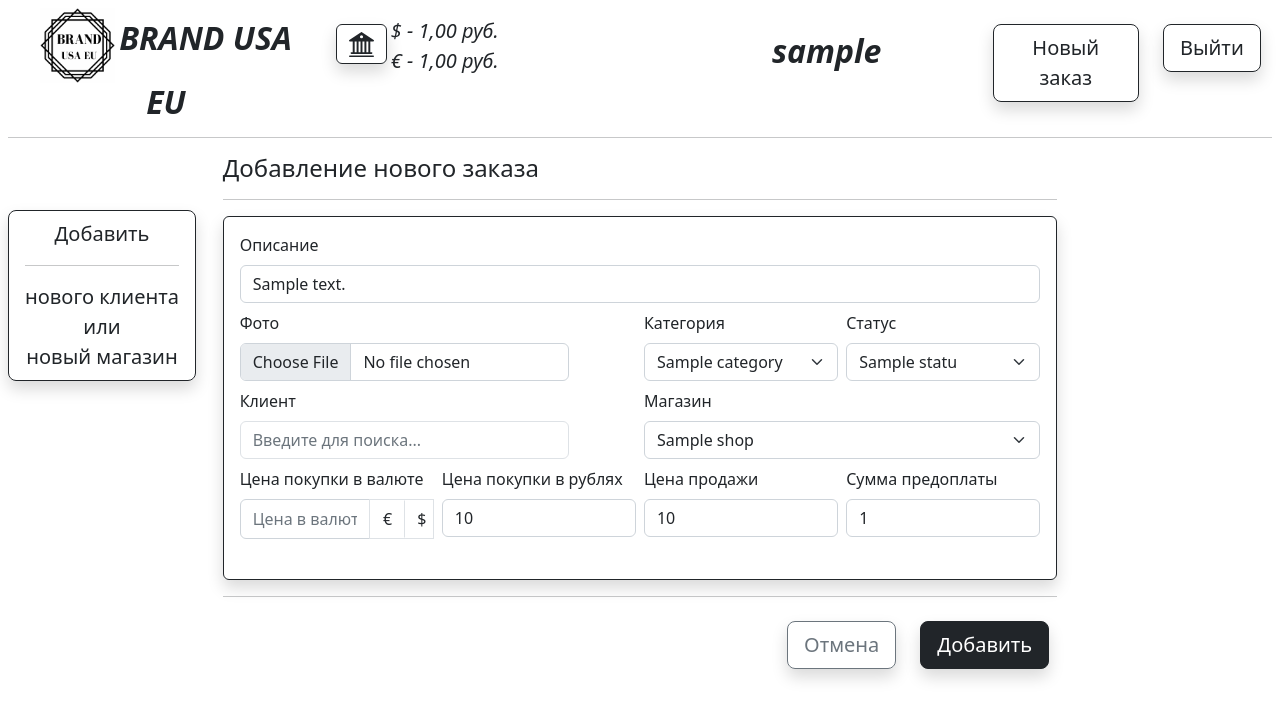
After one commit to DanilZubarev/GBayer, a Django app: page /copy_product/1 in a window 1280 px wide. The commit adds this page. Shown: the top 719 px of the page. Run offline with Django 4.2, Linux system fonts and the light colour scheme; a user stored in the database is signed in; tables that the repository leaves empty hold one stand-in row (values such as "Sample post").

Commit message:
Создание копированием

```diff
--- a/GBayer/base/form.py
+++ b/GBayer/base/form.py
@@ -22,7 +22,7 @@ class NewProductForms(forms.ModelForm):
                 attrs={'class': 'form-control', 'placeholder': 'Введите для поиска...', 'list': 'listClient'}),
             'shop': forms.Select(attrs={'class': 'form-select'}),
             'purchase_price': forms.TextInput(
-                attrs={'class': 'form-control', 'placeholder': 'Цена покупки в рублях'}),
+                attrs={'class': 'form-control', 'placeholder': 'Цена покупки в рублях', 'id': 'purchase_price'}),
             'selling_price': forms.TextInput(
                 attrs={'class': 'form-control', 'placeholder': 'Цена продажи'}),
             'prepayment': forms.TextInput(
--- /dev/null
+++ b/GBayer/base/templates/base/copy_product.html
@@ -0,0 +1,130 @@
+{% extends 'base/base.html' %}
+{% block content %}
+
+<div class="conteiner" xmlns="http://www.w3.org/1999/html">
+    <div class="row">
+        <div class="col-2 mt-5">
+            <button type="button" class="shadow btn btn-outline-dark btn-lg mt-2" data-bs-toggle="offcanvas" data-bs-target="#offcanvasExample" aria-controls="offcanvasExample">
+                Добавить<hr>нового клиента<br>или<br> новый магазин
+            </button></a>
+            <div class="offcanvas offcanvas-start" tabindex="-1" id="offcanvasExample" aria-labelledby="offcanvasExampleLabel">
+              <div class="offcanvas-header">
+                <h5 class="offcanvas-title" id="offcanvasExampleLabel"></h5>
+                <button type="button" class="btn-close text-reset" data-bs-dismiss="offcanvas" aria-label="Закрыть"></button>
+              </div>
+              <div class="offcanvas-body">
+                  <div class="conteiner">
+                    <div class="row">
+                        <div class="col-12">
+                            <form action="{% url 'copy_product' product_id=items.pk %}" method="post" enctype="multipart/form-data">
+                                <span class=""><h5>Добавить нового клиента</h5></span><br>
+                                {% csrf_token %}
+                                {{form_client.as_p}}
+                                <button type="submit" class="offset-8 btn btn-dark shadow-sm">Добавить</button>
+                                <hr>
+                            </form>
+                            <form action="{% url 'copy_product' product_id=items.pk %}" method="post" enctype="multipart/form-data">
+                                <span class=""><h5>Добавить новый магазин</h5></span><br>
+                                {% csrf_token %}
+                                {{form_shop.as_p}}
+                                <button type="submit" class="offset-8 btn btn-dark shadow-sm">Добавить</button>
+                            </form>
+                        </div>
+                    </div>
+                </div>
+              </div>
+            </div>
+        </div>
+        <div class="col-8">
+            <h4 class="md-3">Добавление нового заказа</h4><hr>
+            <div class="border border-dark rounded-2 p-3 shadow">
+                <form class="row g-2 ustify-content-center" action="{% url 'new_product' %}" id="form_copy_prod"
+                      method="post" enctype="multipart/form-data">
+                    {% csrf_token %}
+                    <div class="col-md-12">
+                        <label class="form-label">Описание</label>
+                        {{form.description}}
+                    </div>
+                    <div class="col-md-5">
+                        <label class="form-label">Фото</label>
+                        {{form.image}}
+                    </div>
+                    <div class="col-md-3 offset-1">
+                        <label class="form-label">Категория</label>
+                        {{form.category}}
+                    </div>
+                    <div class="col-md-3">
+                        <label class="form-label">Статус</label>
+                        {{form.status}}
+                    </div>
+                    <div class="col-md-5">
+                        <label class="form-label">Клиент</label>
+                            <input class="form-control border" name="client" placeholder="Введите для поиска..." list="listClient">
+                        <datalist id="listClient">
+                            {% for c in client %}
+                            <option label="{{c.telephone}}" value={{c.pk}}></option>
+                            {% endfor %}
+                        </datalist>
+                    </div>
+                    <div class="col-md-6 offset-1">
+                        <label class="form-label">Магазин</label>
+                        {{form.shop}}
+                    </div>
+                    <div class="col-md-3">
+                        <div class="row">
+                        <label class="form-label">Цена покупки в валюте</label>
+                            <div class="input-group">
+                                <input class="form-control" id="price_currency" placeholder="Цена в валюте">
+                                <div class="col-4 btn-group btn-outline-secondary border" role="group" aria-label="Валюта">
+                                    <input type="radio" class="btn-check" name="currency" onclick="func(1)" id="eur" value={{rate.eur|floatformat:2}} autocomplete="off">
+                                        <label class="btn" for="eur">€</label>
+                                    <input type="radio" class="btn-check" name="currency" onclick="func(3)" id="usd" value={{rate.usd|floatformat:2}} autocomplete="off">
+                                        <label class="btn border-start" for="usd">$</label>
+                                </div>
+                                <script>
+                                    function func(op) {
+                                        var purchase_price;
+                                        var eur = parseFloat(document.getElementById("eur").value.replace(',', '.'));
+                                        var usd = parseFloat(document.getElementById("usd").value.replace(',', '.'));
+                                        var price_currency = Number(document.getElementById("price_currency").value);
+                                        if (op < 2){
+                                            purchase_price = price_currency * eur;
+                                        } else {
+                                            purchase_price = price_currency * usd;
+                                        }
+                                        document.getElementById("purchase_price").value = purchase_price.toFixed(0);
+                                        }
+                                </script>
+                            </div>
+                        </div>
+                    </div>
+                    <div class="col-md-3">
+                        <label class="form-label">Цена покупки в рублях</label>
+                        {{form.purchase_price}}
+                    </div>
+                    <div class="col-md-3">
+                        <label class="form-label">Цена продажи</label>
+                        {{form.selling_price}}
+                    </div>
+                    <div class="col-md-3">
+                        <label class="form-label">Сумма предоплаты</label>
+                        {{form.prepayment}}
+                    </div>
+                    <p></p>
+                </form>
+            </div>
+            <hr>
+        </div>
+    </div>
+    <div class="row my-2 justify-content-center">
+        <div class="col-2 offset-5 text-end">
+            <a href = "{% url 'general' %}">
+                <button type="button" class="btn btn-outline-secondary btn-lg shadow">Отмена</button>
+            </a>
+        </div>
+        <div class="col-2">
+            <button type="submit" form="form_copy_prod" class="btn btn-dark btn-lg shadow">Добавить</button>
+        </div>
+    </div>
+</div>
+{% endblock %}
--- a/GBayer/base/urls.py
+++ b/GBayer/base/urls.py
@@ -8,4 +8,5 @@ urlpatterns = [
     path('product/<int:product_id>', product, name='product'),
     path('client/<int:client_id>', client, name='client'),
     path('new_product', new_product, name='new_product'),
+    path('copy_product/<int:product_id>', copy_product, name='copy_product')
 ]
--- a/GBayer/base/views.py
+++ b/GBayer/base/views.py
@@ -8,7 +8,6 @@ from django.contrib.auth.decorators import login_required
 from .form import *
 from .models import *
 from .rate import rate
-
 
 
 @login_required
@@ -120,6 +119,39 @@ def new_product(request):
 
 
 @login_required
+def copy_product(request, product_id):
+    items = get_object_or_404(Product, pk=product_id)
+    all_client = Client.objects.all()
+    rate_now = Rate.objects.latest('id')
+
+    if request.method == 'POST':
+        if 'name' in request.POST.keys():
+            form_client = NewClientForms(request.POST)
+            form = NewProductForms(instance=items)
+            form_shop = NewShopForms()
+            if form_client.is_valid():
+                form_client.save()
+                return redirect('copy_product', product_id=product_id)
+        if 'title' in request.POST.keys():
+            form_shop = NewShopForms(request.POST)
+            form = NewProductForms(instance=items)
+            form_client = NewClientForms()
+            if form_shop.is_valid():
+                form_shop.save()
+                return redirect('copy_product', product_id=product_id)
+    else:
+        form = NewProductForms(instance=items)
+        form_client = NewClientForms()
+        form_shop = NewShopForms()
+
+    context = {
+        'items': items, 'client': all_client, 'form': form, 'rate': rate_now, 'form_client': form_client,
+        'form_shop': form_shop,
+    }
+    return render(request, 'base/copy_product.html', context)
+
+
+@login_required
 def product(request, product_id):
     items = get_object_or_404(Product, pk=product_id)
     profit = items.selling_price - items.purchase_price
```
Also changed, not shown: GBayer/base/templates/base/product.html (+12 -8 lines).
